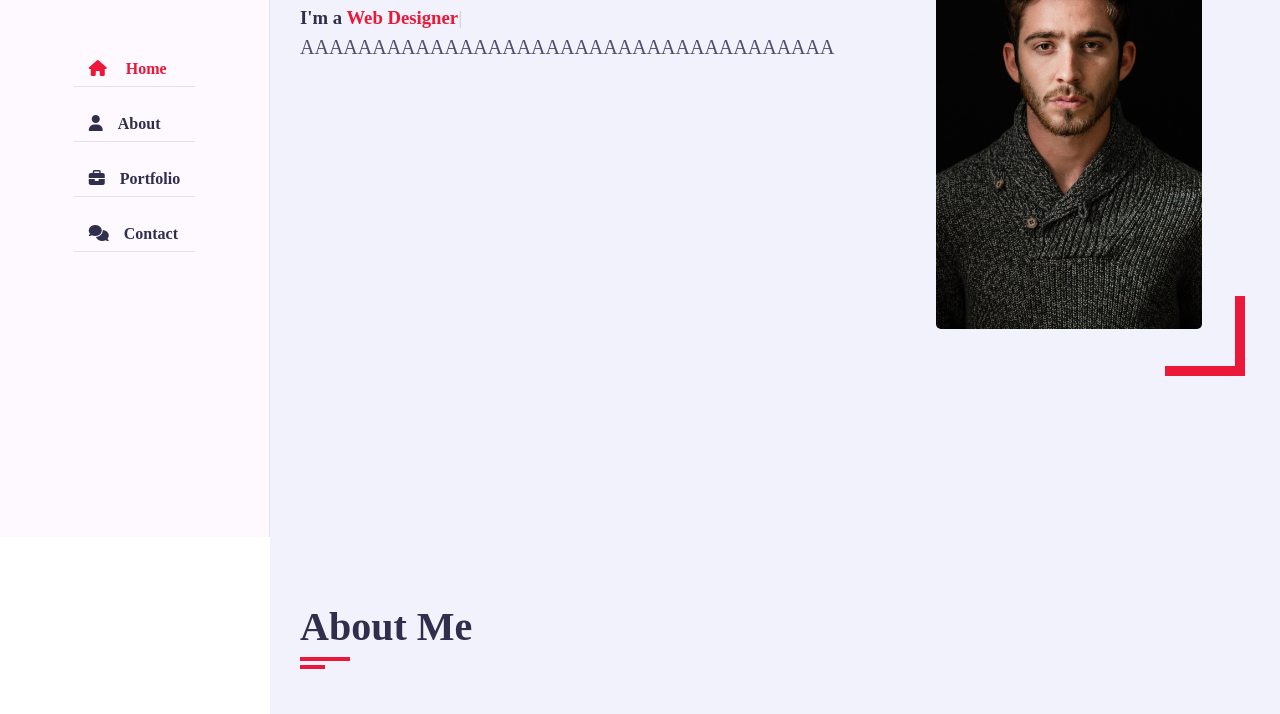
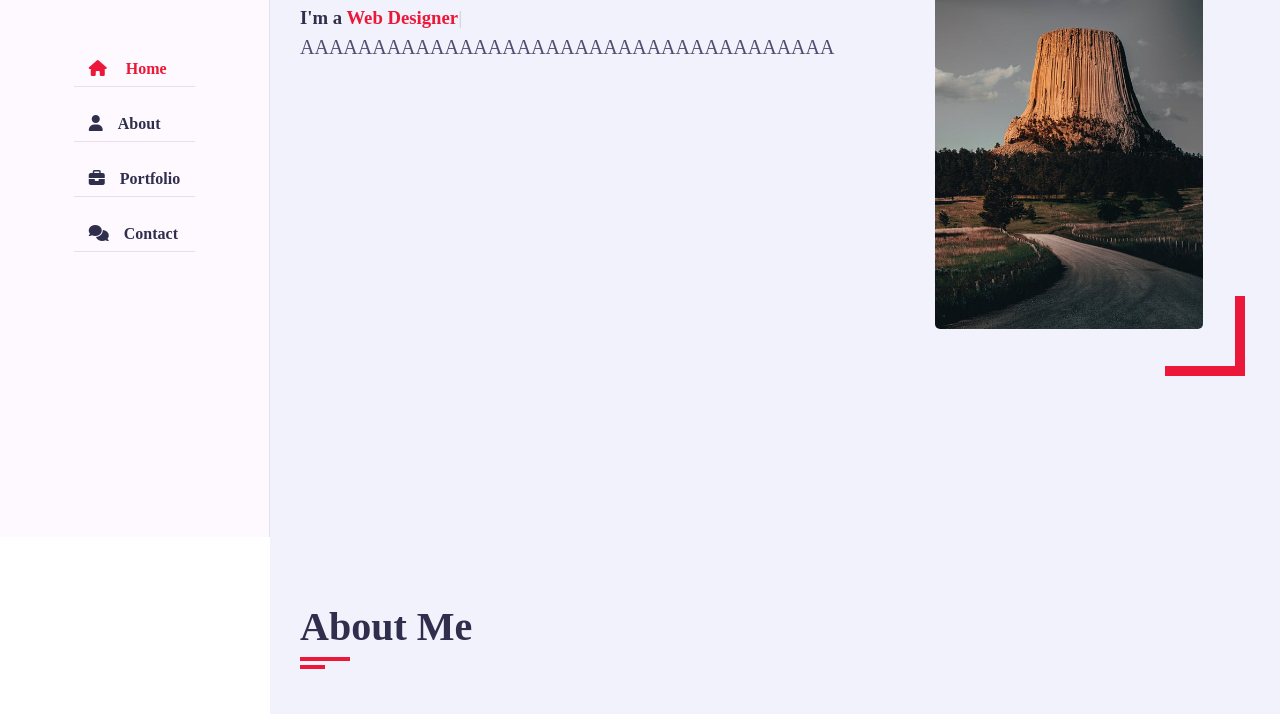
Before and after one commit to hoanghieu95/Personal-Portfolio-Website, a plain HTML site: page index.html in a window 1280 px wide. Shown: the part 263-977 px from the top of the page. Drawn offline with nearby package versions, Linux system fonts and the light colour scheme; a web font is replaced by a local one.

Commit message:
update image

```diff
--- a/index.html
+++ b/index.html
@@ -89,7 +89,7 @@
                 <p>AAAAAAAAAAAAAAAAAAAAAAAAAAAAAAAAAAAAA</p>
               </div>
               <div class="home-img padd-15">
-                <img src="/images/hero.jpg" alt="anh" />
+                <img src="images/anh2.jpeg" alt="anh" />
               </div>
             </div>
           </div>
```
